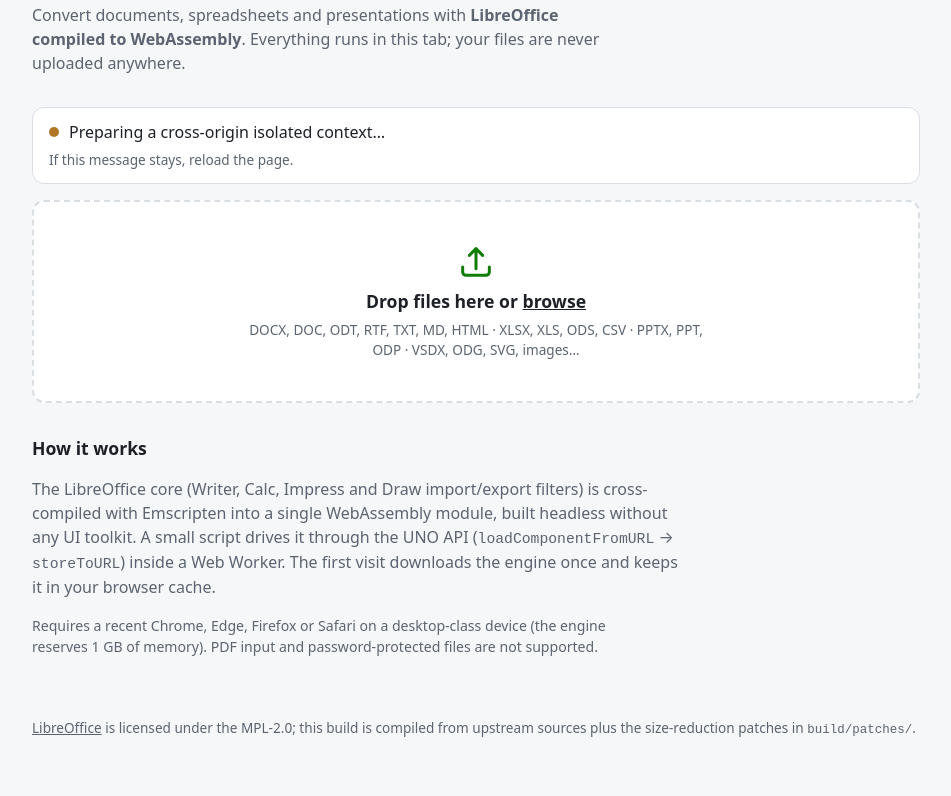
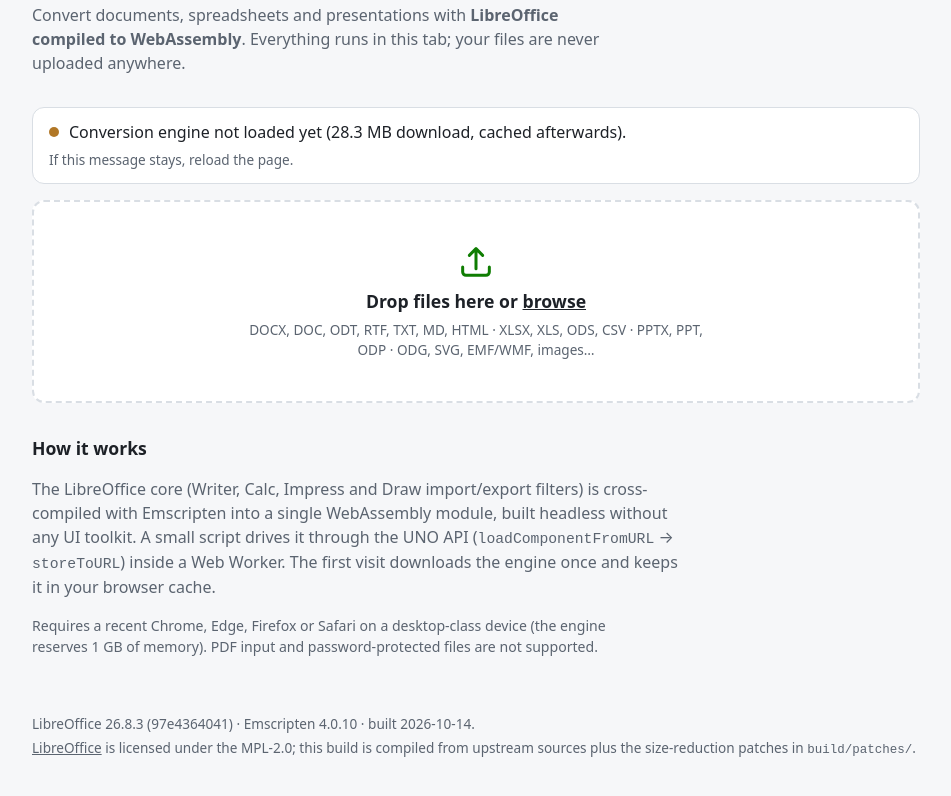
Before and after one commit to Skitionek/serverless-office-converter, a plain HTML site: page web/index.html in a window 1280 px wide. Shown: the part 98-894 px from the top of the page, without its empty margins (164-1115 px from the left). Drawn offline with Linux system fonts and the light colour scheme.

Commit message:
Add the working LibreOffice WebAssembly runtime (29.7 MB) and fixes
LibreOffice 26.8.3 (97e4364041) headless, built with the patches in
build/patches; packaged with xz and the font exclusions:
soffice.wasm 94.5 MB -> 23.5 MB, soffice.data 97 -> 51 MB -> 6.1 MB.
All 21 end-to-end conversions pass in headless Chromium through the
service worker (engine ready in ~7-9 s locally).

Fixes found while testing with the real engine:
- --nolockcheck is no longer a valid soffice option (soffice exited)
- reading Module.FS aborts with ASSERTIONS; use the global FS
- Writer's HTML export needs the forms component, which is not part of
  the WASM build: offer HTML for spreadsheets only
- drop input formats whose import filters were removed
- build script: correct LibreOffice version string, apply data-exclude

Coding assisted with Claude Opus 5.5

```diff
--- a/web/formats.js
+++ b/web/formats.js
@@ -11,23 +11,20 @@
 export const INPUT_FAMILIES = {
     writer: [
         'odt', 'ott', 'fodt', 'sxw', 'stw', 'doc', 'dot', 'docx', 'docm', 'dotx', 'dotm',
-        'rtf', 'txt', 'html', 'htm', 'xhtml', 'md', 'markdown', 'wpd', 'wps', 'abw', 'zabw',
-        'pages', 'hwp', 'lrf', 'pdb', 'xml', 'fb2', 'cwk', 'mw', 'mcw',
+        'rtf', 'txt', 'html', 'htm', 'xhtml', 'md', 'markdown', 'hwp', 'xml',
     ],
     calc: [
         'ods', 'ots', 'fods', 'sxc', 'stc', 'xls', 'xlt', 'xlsx', 'xlsm', 'xltx', 'xltm', 'xlsb',
-        'csv', 'tsv', 'tab', 'numbers', 'dbf', 'wk1', 'wks', '123', 'dif', 'slk', 'sylk', 'et', 'ett',
-        'wb2', 'uos',
+        'csv', 'tsv', 'tab', 'wk1', 'wks', '123', 'dif', 'slk', 'sylk', 'wb2', 'uos',
     ],
     impress: [
         'odp', 'otp', 'fodp', 'sxi', 'sti', 'ppt', 'pps', 'pot', 'pptx', 'pptm', 'ppsx', 'ppsm',
-        'potx', 'potm', 'key', 'dps', 'dpt',
+        'potx', 'potm',
     ],
     draw: [
-        'odg', 'otg', 'fodg', 'sxd', 'std', 'vsd', 'vsdx', 'vsdm', 'vdx', 'vss', 'vst', 'vssx',
-        'vstx', 'cdr', 'cmx', 'pub', 'fh', 'pmd', 'p65', 'qxp', 'zmf', 'svg', 'svgz', 'wmf', 'emf',
-        'png', 'jpg', 'jpeg', 'gif', 'bmp', 'tif', 'tiff', 'webp', 'eps', 'pct', 'pict', 'pcx',
-        'ppm', 'pgm', 'pbm', 'ras', 'tga', 'xbm', 'xpm', 'met', 'cgm',
+        'odg', 'otg', 'fodg', 'sxd', 'std', 'svg', 'svgz', 'wmf', 'emf', 'png', 'jpg', 'jpeg',
+        'gif', 'bmp', 'tif', 'tiff', 'webp', 'eps', 'pct', 'pict', 'pcx', 'ppm', 'pgm', 'pbm',
+        'ras', 'tga', 'xbm', 'xpm', 'met', 'cgm',
     ],
 };
 
@@ -110,10 +107,10 @@
         filters: { writer: 'Markdown' },
     },
     {
+        // Writer's HTML export needs the forms component, which the WASM build
+        // leaves out (it comes with database connectivity), so spreadsheets only.
         id: 'html', label: 'HTML', ext: 'html', mime: 'text/html',
-        filters: { writer: 'HTML (StarWriter)', calc: 'HTML (StarCalc)' },
-        // Inline images as data: URLs so the result is a single file.
-        filterOptions: { writer: 'EmbedImages' },
+        filters: { calc: 'HTML (StarCalc)' },
     },
     {
         id: 'xlsx', label: 'Excel (XLSX)', ext: 'xlsx',
--- a/web/index.html
+++ b/web/index.html
@@ -61,7 +61,7 @@
         <label for="file-input" class="drop-label">
             <svg class="drop-icon" viewBox="0 0 24 24" aria-hidden="true"><path d="M12 16V4m0 0-4 4m4-4 4 4M4 15v3a2 2 0 0 0 2 2h12a2 2 0 0 0 2-2v-3" fill="none" stroke="currentColor" stroke-width="1.8" stroke-linecap="round" stroke-linejoin="round"/></svg>
             <span class="drop-title">Drop files here or <u>browse</u></span>
-            <span class="drop-hint">DOCX, DOC, ODT, RTF, TXT, MD, HTML · XLSX, XLS, ODS, CSV · PPTX, PPT, ODP · VSDX, ODG, SVG, images…</span>
+            <span class="drop-hint">DOCX, DOC, ODT, RTF, TXT, MD, HTML · XLSX, XLS, ODS, CSV · PPTX, PPT, ODP · ODG, SVG, EMF/WMF, images…</span>
         </label>
     </section>
 
```
Also changed, not shown: test/e2e.cjs (+2 -2 lines), web/engine.js (+5 -2 lines), README.md, build/soffice-pre.js, web/lo/manifest.json (added), 5 other files.
